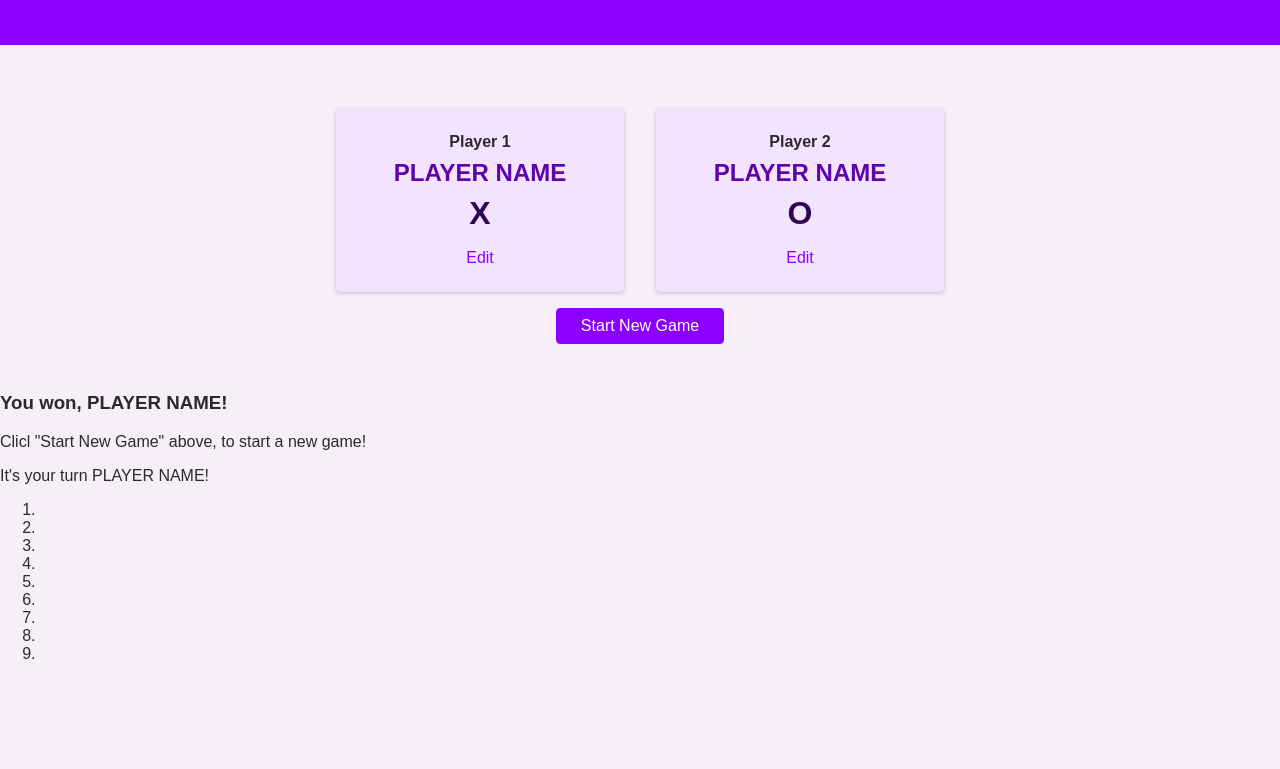
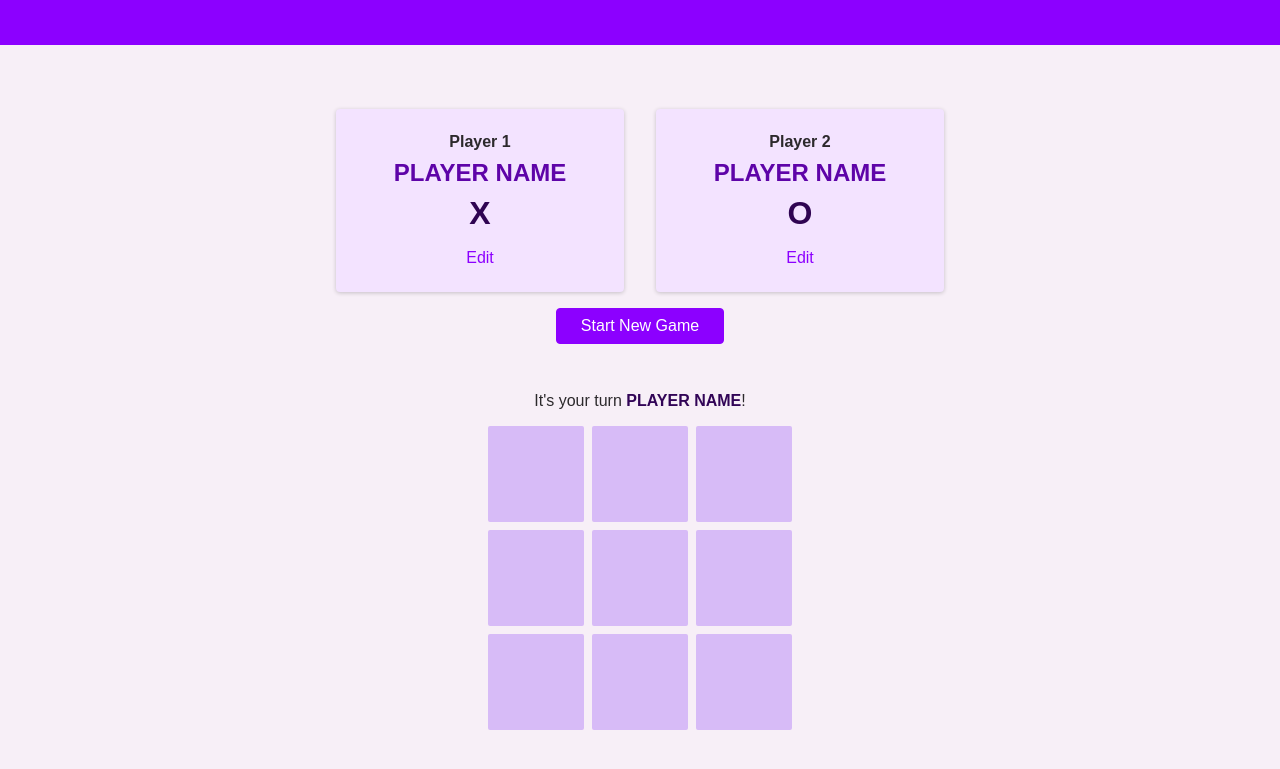
Before and after one commit to Peyman-Omidi/Tic-Tac-Toe, a plain HTML site: page index.html in a window 1280 px wide. Shown: the part 133-902 px from the top of the page. Before the commit the page ends 812 px from the top, so only its background shows below. Drawn offline with Linux system fonts and the light colour scheme.

Commit message:
styling game board

```diff
--- a/index.html
+++ b/index.html
@@ -13,6 +13,7 @@
     <link rel="stylesheet" href="styles/styles.css">
     <link rel="stylesheet" href="styles/overlays.css">
     <link rel="stylesheet" href="styles/configuration.css">
+    <link rel="stylesheet" href="styles/game.css">
   </head>
 
   <body>
@@ -58,13 +59,13 @@
       </section>
 
       <section id="active-game">
-        <article>
-          <h3>You won, <span id="winner-name">PLAYER NAME</span>!</h3>
+        <article id="game-over">
+          <h2>You won, <span id="winner-name">PLAYER NAME</span>!</h2>
           <p>Clicl "Start New Game" above, to start a new game!</p>
         </article>
 
         <p>It's your turn <span id="active-player-name">PLAYER NAME</span>!</p>
-        <ol>
+        <ol id="game-board">
           <li></li>
           <li></li>
           <li></li>
--- /dev/null
+++ b/styles/game.css
@@ -0,0 +1,53 @@
+#active-game {
+    text-align: center;
+    margin:2rem 0 5rem 0 ;
+    /* display: none; */
+}
+#game-over {
+    width: 90%;
+    max-width: 40rem;
+    margin: auto;
+    padding: 1rem 2rem;
+    background-color: rgb(50, 5, 87);
+    color: white;
+    box-shadow: 0 2px 8px rgba(0, 0, 0, 0.2);
+    border-radius: 4px;
+    display: none;
+}
+#game-over h2 {
+    font-size: 2.5rem;
+    margin: 0.5rem 0;
+}
+#active-player-name {
+    font-weight: bold;
+    color: rgb(50, 5, 87);
+}
+#game-board {
+    list-style: none;
+    margin: 1rem 0;
+    padding: 0;
+    display: grid;
+    grid-template-columns: repeat(3, 6rem); /* 6rem 6rem 6rem */
+    grid-template-rows: repeat(3, 6rem);
+    justify-content: center;
+    gap: 0.5rem;
+}
+#game-board li {
+    background-color: rgb(215, 187, 247);
+    border-radius: 2px;
+    cursor: pointer;
+    display: flex;
+    justify-content: center;
+    align-items: center;
+    font-weight: bold;
+    font-size: 2.5rem;
+
+}
+#game-board li:hover {
+    background-color: rgb(112, 13, 204);
+}
+#game-board li.disabled {
+    background-color: rgb(112, 13, 204);
+    cursor: default;
+    color: white;
+}
```
